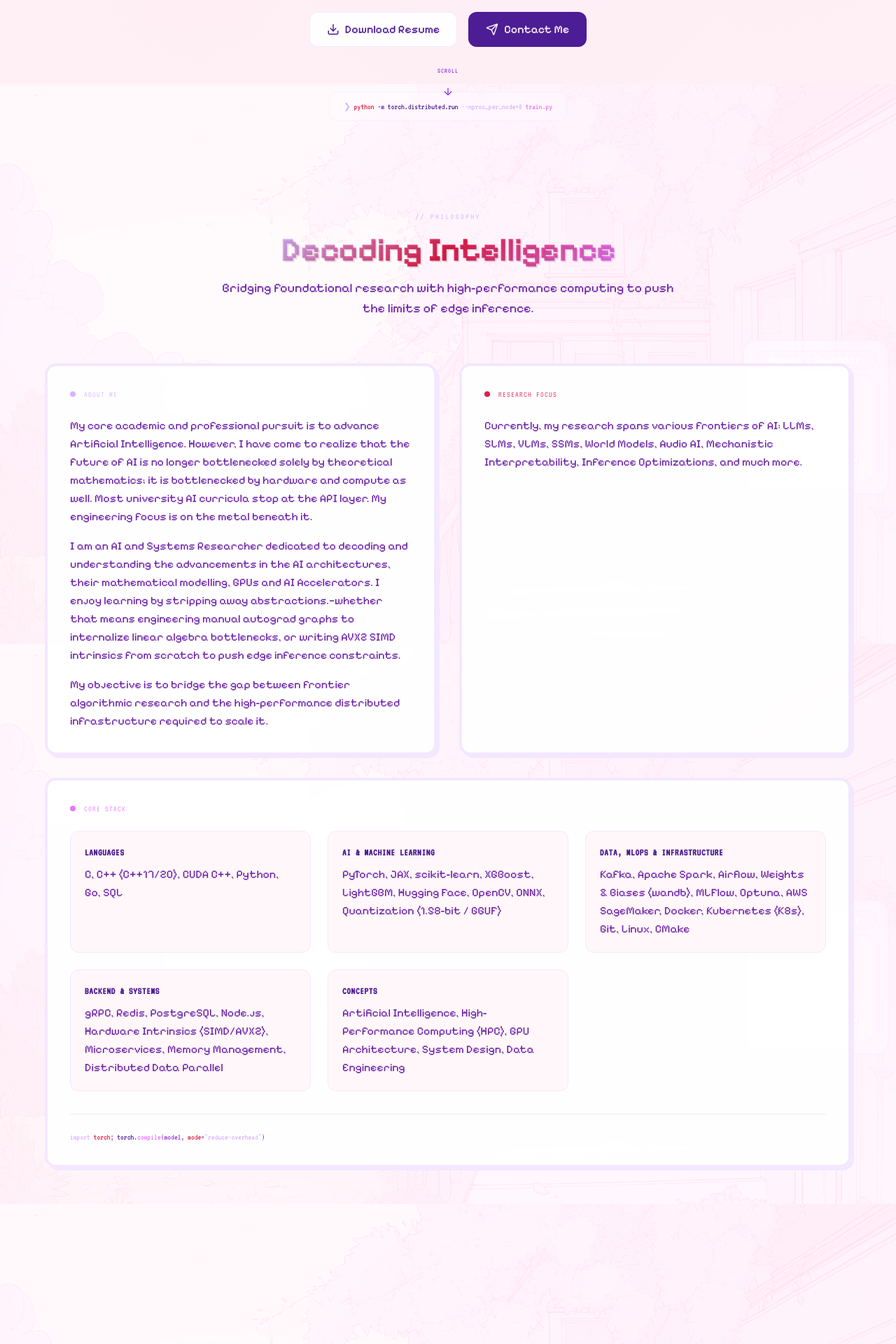
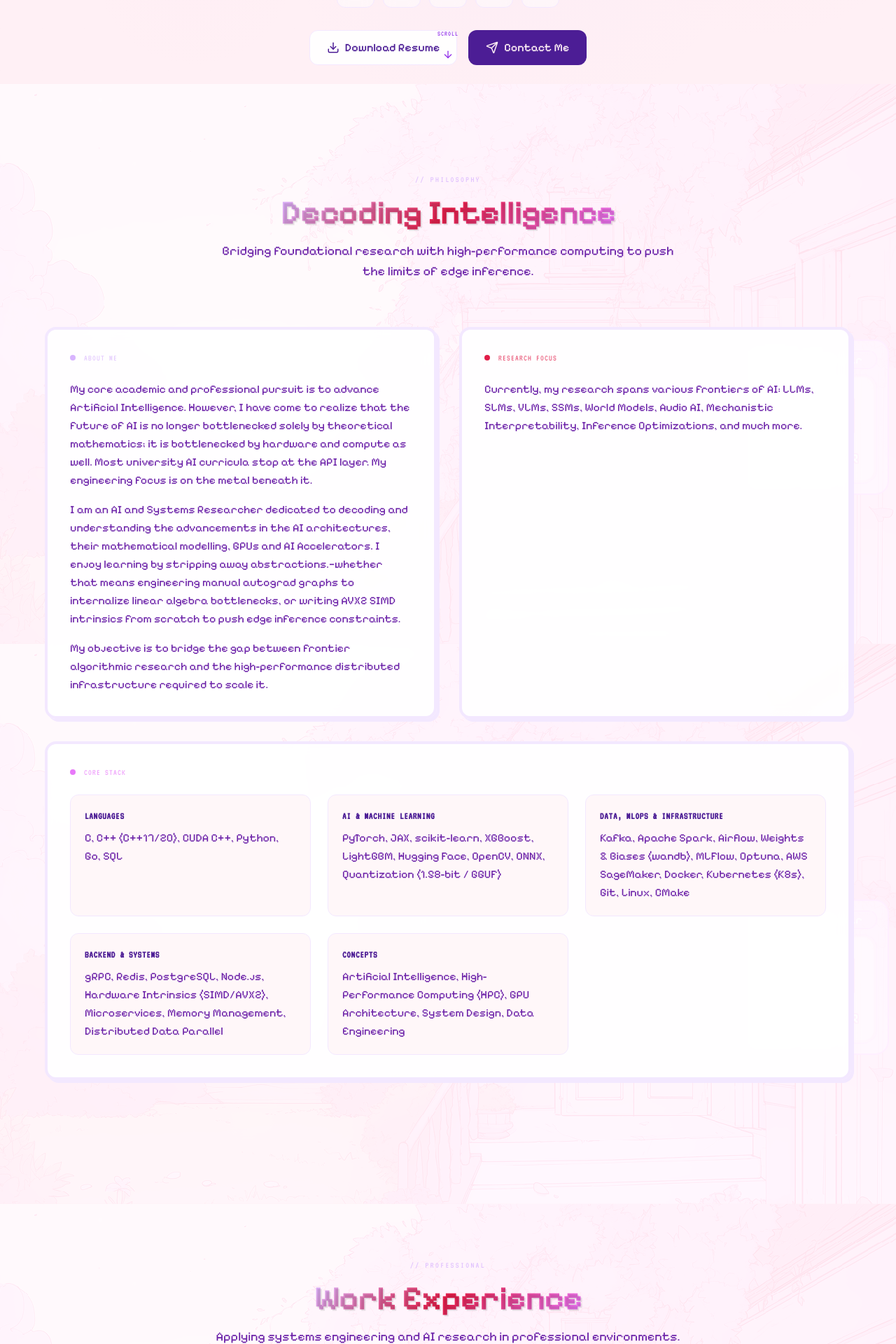
Before and after one commit to abhipandey5/abhipandey5.github.io, a React (Vite) app: page / in a window 1280 px wide. Shown: the part 680-2600 px from the top of the page at 70% size. Built offline with nearby package versions, Linux system fonts and the light colour scheme.

Commit message:
fix: remove random code snippets

```diff
--- a/src/components/About.jsx
+++ b/src/components/About.jsx
@@ -86,22 +86,7 @@ const About = () => {
                 ))}
               </div>
 
-              {/* Decorative element */}
-              <div className="mt-8 pt-6 border-t border-border">
-                <p className="font-mono text-xs text-text-muted">
-                  <span className="text-lavender">import</span>{' '}
-                  <span className="text-pink">torch</span>
-                  {'; '}
-                  <span className="text-text-primary">torch</span>
-                  {'.'}
-                  <span className="text-mauve">compile</span>
-                  {'(model, '}
-                  <span className="text-pink">mode</span>
-                  {'='}
-                  <span className="text-lavender">"reduce-overhead"</span>
-                  {')'}
-                </p>
-              </div>
+
             </div>
           </ScrollReveal>
         </div>
--- a/src/components/Hero.jsx
+++ b/src/components/Hero.jsx
@@ -251,20 +251,7 @@ const Hero = () => {
           </AnimatePresence>
         </motion.div>
 
-        {/* Decorative terminal snippet */}
-        <motion.div
-          variants={itemVariants}
-          className="mt-16 px-5 py-3 rounded-xl border border-border/50 bg-bg-card/30 backdrop-blur-sm"
-        >
-          <p className="font-mono text-xs text-text-muted text-left">
-            <span className="text-lavender">❯</span>{' '}
-            <span className="text-pink">python</span>{' '}
-            <span className="text-text-secondary">-m</span>{' '}
-            <span className="text-text-primary">torch.distributed.run</span>{' '}
-            <span className="text-lavender">--nproc_per_node=8</span>{' '}
-            <span className="text-mauve">train.py</span>
-          </p>
-        </motion.div>
+
       </motion.div>
 
       {/* Scroll Indicator */}
```
